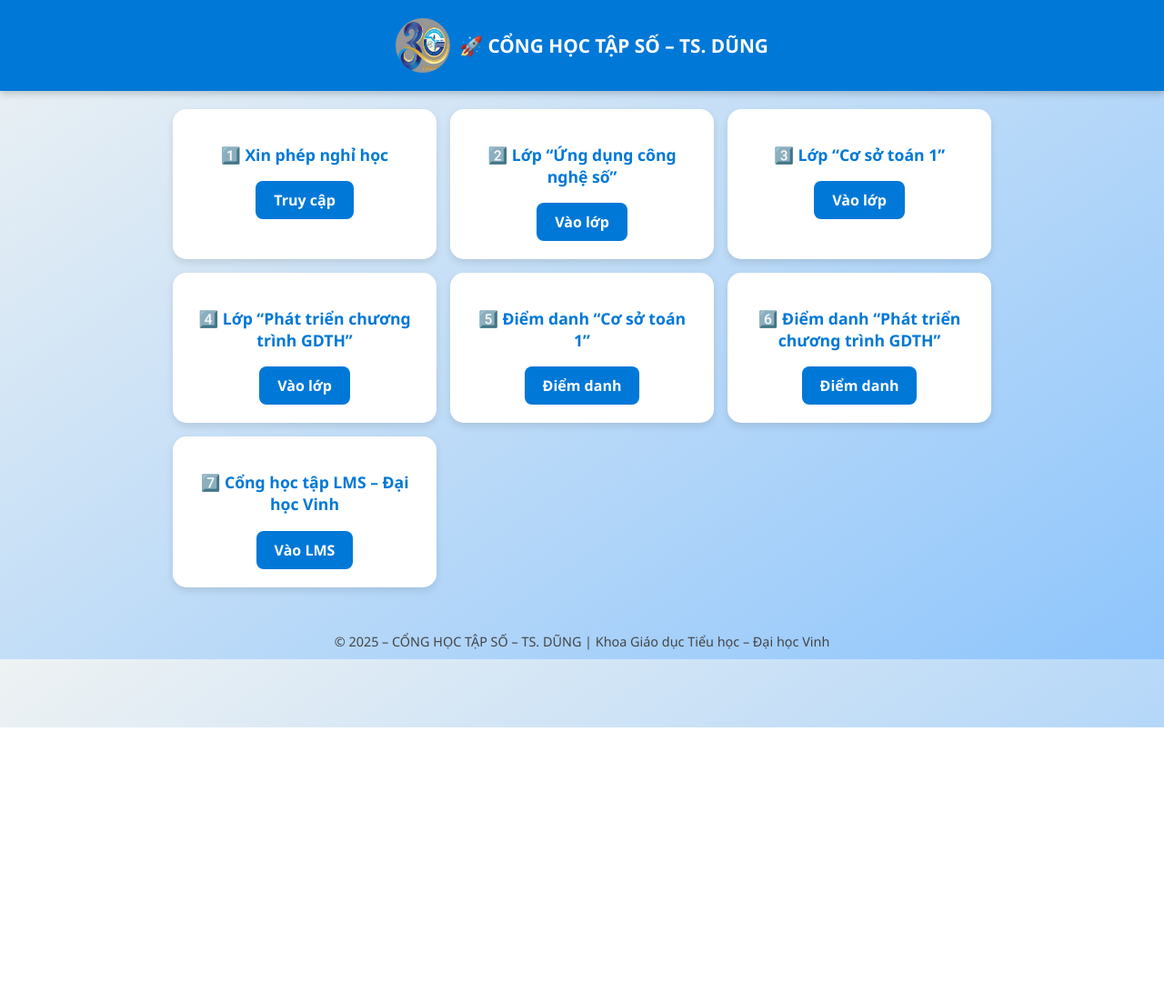
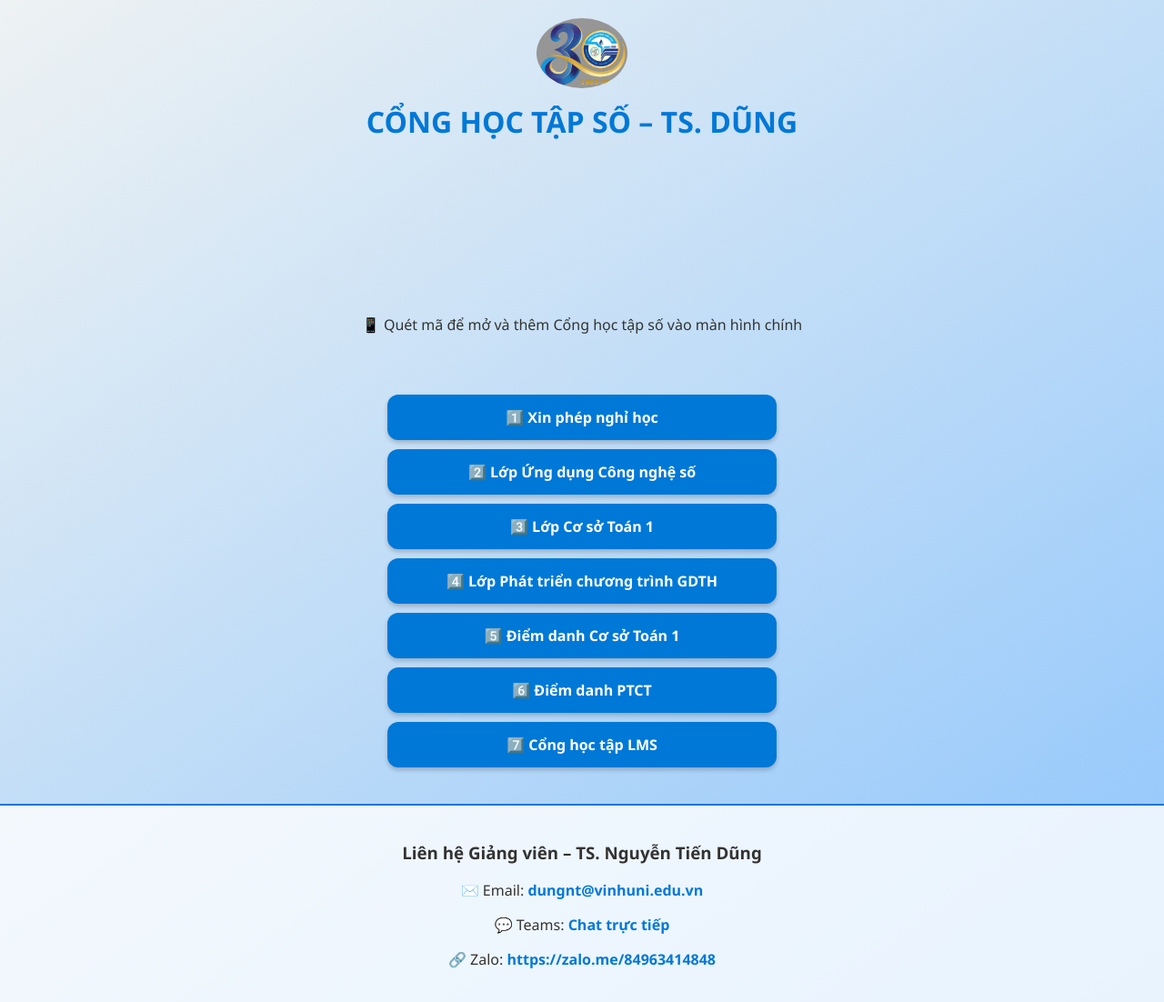
Before and after one commit to Dungcago81/cong-hoc-tap-so-ts-nguyen-tien-dung, a plain HTML site: page index.html in a window 1280 px wide. Shown: the whole page at 91% size. Before the commit the page ends 800 px from the top, so only its background shows below. Drawn offline with Linux system fonts and the light colour scheme; a script that the page names is missing.

Commit message:
Add files via upload

```diff
--- a/index.html
+++ b/index.html
@@ -1,47 +1,107 @@
 <!DOCTYPE html>
 <html lang="vi">
 <head>
-  <meta charset="UTF-8">
-  <meta name="viewport" content="width=device-width, initial-scale=1.0">
+  <meta charset="UTF-8" />
+  <meta name="viewport" content="width=device-width, initial-scale=1.0" />
   <title>CỔNG HỌC TẬP SỐ – TS. DŨNG</title>
-  <link rel="icon" href="logo512.png">
-  <link rel="manifest" href="manifest.json">
-  <script>
-    if ('serviceWorker' in navigator) {
-      navigator.serviceWorker.register('service-worker.js')
-        .then(() => console.log("✅ Service Worker đã kích hoạt"))
-        .catch(err => console.error("❌ Service Worker lỗi:", err));
+  <link rel="manifest" href="manifest.json" />
+  <link rel="icon" type="image/png" href="logo512.png" />
+  <style>
+    body {
+      font-family: 'Segoe UI', sans-serif;
+      background: linear-gradient(145deg, #eef2f3, #8ec5fc);
+      margin: 0;
+      padding: 0;
+      text-align: center;
+      color: #333;
     }
-  </script>
-  <style>
-    body {font-family: "Segoe UI", sans-serif; background: linear-gradient(145deg, #eef2f3, #8ec5fc); color: #333; text-align: center; margin: 0; padding: 0;}
-    header {background-color: #0078D7; color: white; padding: 20px 10px; font-size: 1.3em; font-weight: bold; display: flex; align-items: center; justify-content: center; gap: 10px; box-shadow: 0 3px 8px rgba(0,0,0,0.2);}
-    header img {width: 60px; height: 60px; border-radius: 50%;}
-    .container {display: grid; grid-template-columns: repeat(auto-fit, minmax(250px, 1fr)); gap: 15px; padding: 20px; margin: 0 auto; max-width: 900px;}
-    .card {background: white; border-radius: 15px; box-shadow: 0 4px 8px rgba(0,0,0,0.1); padding: 20px; transition: transform 0.2s, box-shadow 0.2s;}
-    .card:hover {transform: translateY(-5px); box-shadow: 0 8px 16px rgba(0,0,0,0.2);}
-    .card h3 {color: #0078D7; font-size: 1.1em;}
-    .icon {width: 60px; height: 60px; margin-bottom: 10px;}
-    a.button {display: inline-block; background-color: #0078D7; color: white; padding: 10px 20px; border-radius: 8px; text-decoration: none; font-weight: 600; transition: background-color 0.2s;}
-    a.button:hover {background-color: #005a9e;}
-    footer {font-size: 0.9em; color: #444; margin-top: 20px; padding: 10px;}
+    header {
+      padding: 20px 10px;
+    }
+    header img {
+      width: 100px;
+      border-radius: 50%;
+    }
+    h1 {
+      color: #0078d7;
+      margin: 10px 0;
+    }
+    .qr-section {
+      margin-top: 10px;
+    }
+    canvas {
+      margin-top: 10px;
+    }
+    .link-container {
+      display: flex;
+      flex-direction: column;
+      align-items: center;
+      gap: 10px;
+      margin: 30px auto;
+      max-width: 400px;
+    }
+    .link-button {
+      display: block;
+      width: 100%;
+      padding: 14px;
+      background-color: #0078d7;
+      color: white;
+      text-decoration: none;
+      border-radius: 12px;
+      font-weight: 600;
+      box-shadow: 0 3px 5px rgba(0,0,0,0.2);
+      transition: background-color 0.3s;
+    }
+    .link-button:hover {
+      background-color: #005a9e;
+    }
+    footer {
+      margin-top: 40px;
+      background: rgba(255,255,255,0.8);
+      padding: 20px;
+      border-top: 2px solid #0078d7;
+    }
+    footer a {
+      color: #0078d7;
+      font-weight: bold;
+      text-decoration: none;
+    }
   </style>
 </head>
 <body>
   <header>
-    <img src="logo512.png" alt="Logo Khoa Giáo dục Tiểu học">
-    🚀 CỔNG HỌC TẬP SỐ – TS. DŨNG
+    <img src="logo512.png" alt="Logo Khoa GDTH" />
+    <h1>CỔNG HỌC TẬP SỐ – TS. DŨNG</h1>
+    <div class="qr-section">
+      <canvas id="qrcode"></canvas>
+      <p>📱 Quét mã để mở và thêm Cổng học tập số vào màn hình chính</p>
+    </div>
   </header>
 
-  <div class="container">
-    <div class="card"><h3>1️⃣ Xin phép nghỉ học</h3><a class="button" href="https://forms.office.com/r/M0wUgBdaxe?origin=lprLink" target="_blank">Truy cập</a></div>
-    <div class="card"><h3>2️⃣ Lớp “Ứng dụng công nghệ số”</h3><a class="button" href="https://teams.microsoft.com/l/team/19%3A49RChzFNhAs2sG-5pgRAPffH3kK77JR9QEpCFkCqtTk1%40thread.tacv2/conversations?groupId=bbc0d996-76ca-49e3-8ddf-d1f1f7bf24d2&tenantId=4ef78439-6d6c-4ea0-ab14-49b9284ab4c9" target="_blank">Vào lớp</a></div>
-    <div class="card"><h3>3️⃣ Lớp “Cơ sở toán 1”</h3><a class="button" href="https://teams.microsoft.com/l/team/19%3A9jCYO2naA2yrpkhGZEefuNTEeRRkLvihlWdxQUQNvq41%40thread.tacv2/conversations?groupId=2bdd1cdc-c4e8-445d-ae68-aed8ac91c17e&tenantId=4ef78439-6d6c-4ea0-ab14-49b9284ab4c9" target="_blank">Vào lớp</a></div>
-    <div class="card"><h3>4️⃣ Lớp “Phát triển chương trình GDTH”</h3><a class="button" href="https://teams.microsoft.com/l/team/19%3AIp0QR7eDeAmQ8k-tPJUaCeL71OMW0INB9hC7Lhb0yIY1%40thread.tacv2/conversations?groupId=65011eb3-07d6-43b2-abc2-3f5d0d5fef06&tenantId=4ef78439-6d6c-4ea0-ab14-49b9284ab4c9" target="_blank">Vào lớp</a></div>
-    <div class="card"><h3>5️⃣ Điểm danh “Cơ sở toán 1”</h3><a class="button" href="https://vinhunieduvn0-my.sharepoint.com/:x:/g/personal/dungnt_vinhuni_edu_vn/EW79Z0Hy1tFNmgi6dNAHGm8B8JXbBe_GAK2qcKJiat-qhg?e=ph2tCd" target="_blank">Điểm danh</a></div>
-    <div class="card"><h3>6️⃣ Điểm danh “Phát triển chương trình GDTH”</h3><a class="button" href="https://vinhunieduvn0-my.sharepoint.com/:x:/g/personal/dungnt_vinhuni_edu_vn/ERErwPUOfmlJqKN70S8x-3UBWAZMaTsixQ86YdqyHlDBag?e=CPk77X" target="_blank">Điểm danh</a></div>
-    <div class="card"><h3>7️⃣ Cổng học tập LMS – Đại học Vinh</h3><a class="button" href="https://elearning.vinhuni.edu.vn/course/view.php?id=12595#section-1" target="_blank">Vào LMS</a></div>
+  <div class="link-container">
+    <a class="link-button" href="https://forms.office.com/r/M0wUgBdaxe?origin=lprLink">1️⃣ Xin phép nghỉ học</a>
+    <a class="link-button" href="https://teams.microsoft.com/l/team/19%3A49RChzFNhAs2sG-5pgRAPffH3kK77JR9QEpCFkCqtTk1%40thread.tacv2/conversations?groupId=bbc0d996-76ca-49e3-8ddf-d1f1f7bf24d2&tenantId=4ef78439-6d6c-4ea0-ab14-49b9284ab4c9">2️⃣ Lớp Ứng dụng Công nghệ số</a>
+    <a class="link-button" href="https://teams.microsoft.com/l/team/19%3A9jCYO2naA2yrpkhGZEefuNTEeRRkLvihlWdxQUQNvq41%40thread.tacv2/conversations?groupId=2bdd1cdc-c4e8-445d-ae68-aed8ac91c17e&tenantId=4ef78439-6d6c-4ea0-ab14-49b9284ab4c9">3️⃣ Lớp Cơ sở Toán 1</a>
+    <a class="link-button" href="https://teams.microsoft.com/l/team/19%3AIp0QR7eDeAmQ8k-tPJUaCeL71OMW0INB9hC7Lhb0yIY1%40thread.tacv2/conversations?groupId=65011eb3-07d6-43b2-abc2-3f5d0d5fef06&tenantId=4ef78439-6d6c-4ea0-ab14-49b9284ab4c9">4️⃣ Lớp Phát triển chương trình GDTH</a>
+    <a class="link-button" href="https://vinhunieduvn0-my.sharepoint.com/:x:/g/personal/dungnt_vinhuni_edu_vn/EW79Z0Hy1tFNmgi6dNAHGm8B8JXbBe_GAK2qcKJiat-qhg?e=ph2tCd">5️⃣ Điểm danh Cơ sở Toán 1</a>
+    <a class="link-button" href="https://vinhunieduvn0-my.sharepoint.com/:x:/g/personal/dungnt_vinhuni_edu_vn/ERErwPUOfmlJqKN70S8x-3UBWAZMaTsixQ86YdqyHlDBag?e=CPk77X">6️⃣ Điểm danh PTCT</a>
+    <a class="link-button" href="https://elearning.vinhuni.edu.vn/course/view.php?id=12595#section-1">7️⃣ Cổng học tập LMS</a>
   </div>
-  <footer>© 2025 – CỔNG HỌC TẬP SỐ – TS. DŨNG | Khoa Giáo dục Tiểu học – Đại học Vinh</footer>
+
+  <footer>
+    <h3>Liên hệ Giảng viên – TS. Nguyễn Tiến Dũng</h3>
+    <p>✉️ Email: <a href="mailto:dungnt@vinhuni.edu.vn">dungnt@vinhuni.edu.vn</a></p>
+    <p>💬 Teams: <a href="https://teams.microsoft.com">Chat trực tiếp</a></p>
+    <p>🔗 Zalo: <a href="https://zalo.me/84963414848">https://zalo.me/84963414848</a></p>
+  </footer>
+
+  <script src="https://cdnjs.cloudflare.com/ajax/libs/qrious/4.0.2/qrious.min.js"></script>
+  <script>
+    const qr = new QRious({
+      element: document.getElementById('qrcode'),
+      value: window.location.href,
+      size: 150
+    });
+  </script>
 </body>
 </html>
--- a/service-worker.js
+++ b/service-worker.js
@@ -1,8 +1,8 @@
 self.addEventListener('install', e => {
   e.waitUntil(
-    caches.open('hoc-tap-so-v1').then(cache => cache.addAll(['./','./index.html','./logo512.png','./manifest.json']))
+    caches.open('v1').then(cache => cache.addAll(['./', './index.html', './logo512.png']))
   );
 });
 self.addEventListener('fetch', e => {
-  e.respondWith(caches.match(e.request).then(r => r || fetch(e.request)));
+  e.respondWith(caches.match(e.request).then(response => response || fetch(e.request)));
 });
```
Also changed, not shown: manifest.json.
